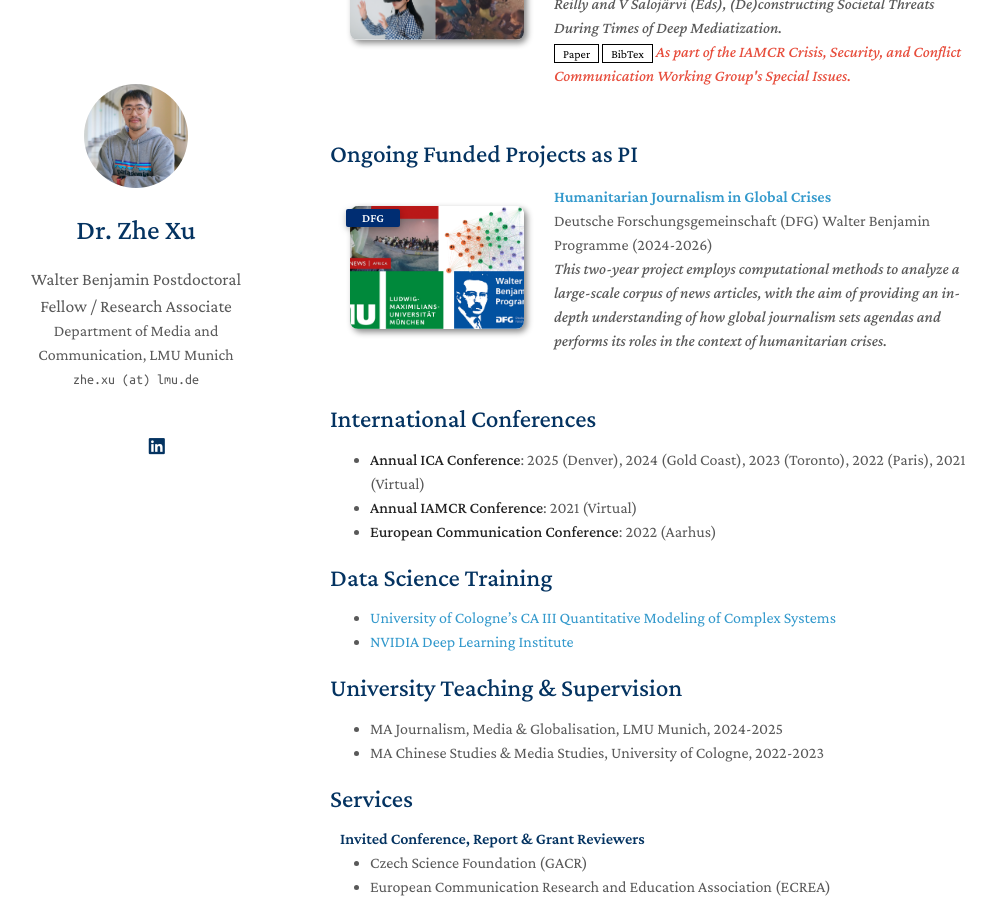
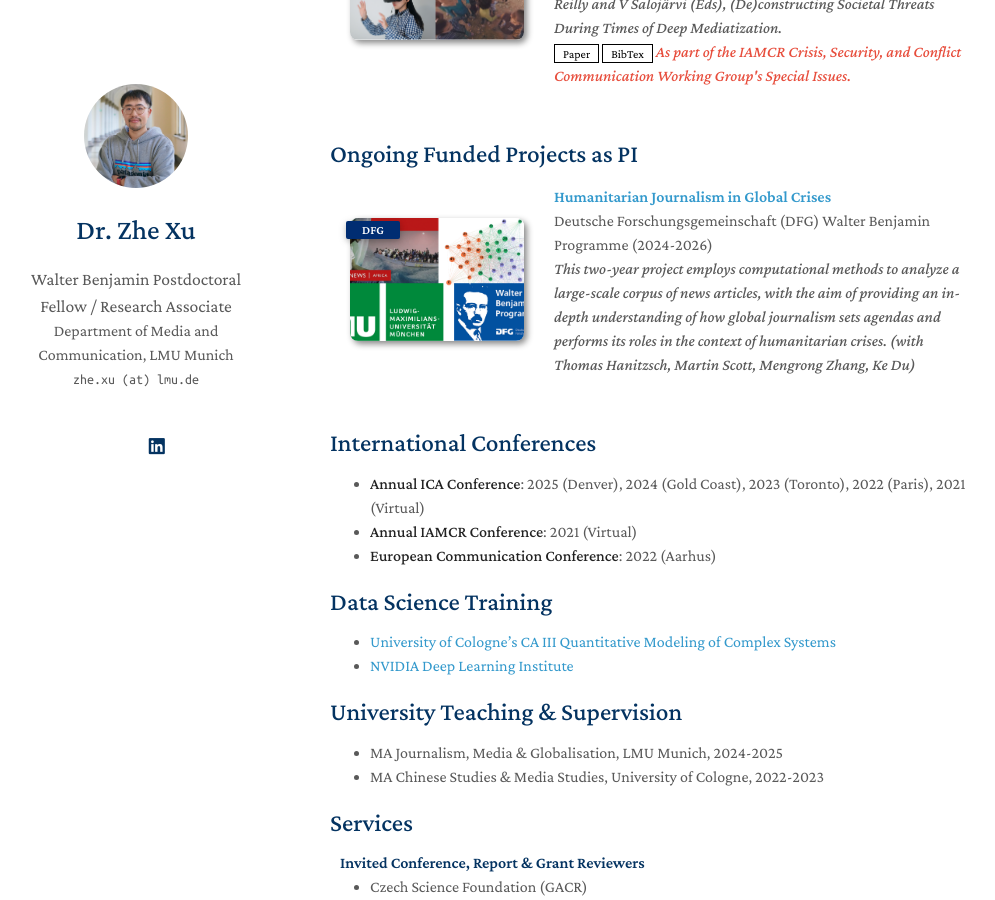
Before and after one commit to zhexuphd/home, a Jekyll site: the page built from index.md, in a window 1280 px wide and 900 px high, scrolled down 805 px. Shown: the whole window, without its empty margins (140-1135 px from the left). Built offline with Jekyll 4.4.1, drawn with Linux system fonts in a browser that asks for light colours; a style sheet for code colours, icons or effects is not loaded; our own code applies the rules of GitHub Pages for plain Markdown files.

Commit message:
Update dfg.yml

```diff
--- a/_data/dfg.yml
+++ b/_data/dfg.yml
@@ -3,5 +3,5 @@
   - title: "Humanitarian Journalism in Global Crises"
     authors: Deutsche Forschungsgemeinschaft (DFG) Walter Benjamin Programme (2024-2026)
     conference_short: DFG
-    conference: This two-year project employs computational methods to analyze a large-scale corpus of news articles, with the aim of providing an in-depth understanding of how global journalism sets agendas and performs its roles in the context of humanitarian crises.
+    conference: This two-year project employs computational methods to analyze a large-scale corpus of news articles, with the aim of providing an in-depth understanding of how global journalism sets agendas and performs its roles in the context of humanitarian crises. (with Thomas Hanitzsch, Martin Scott, Mengrong Zhang, Ke Du)
     image: ./assets/img/project.jpg
```
